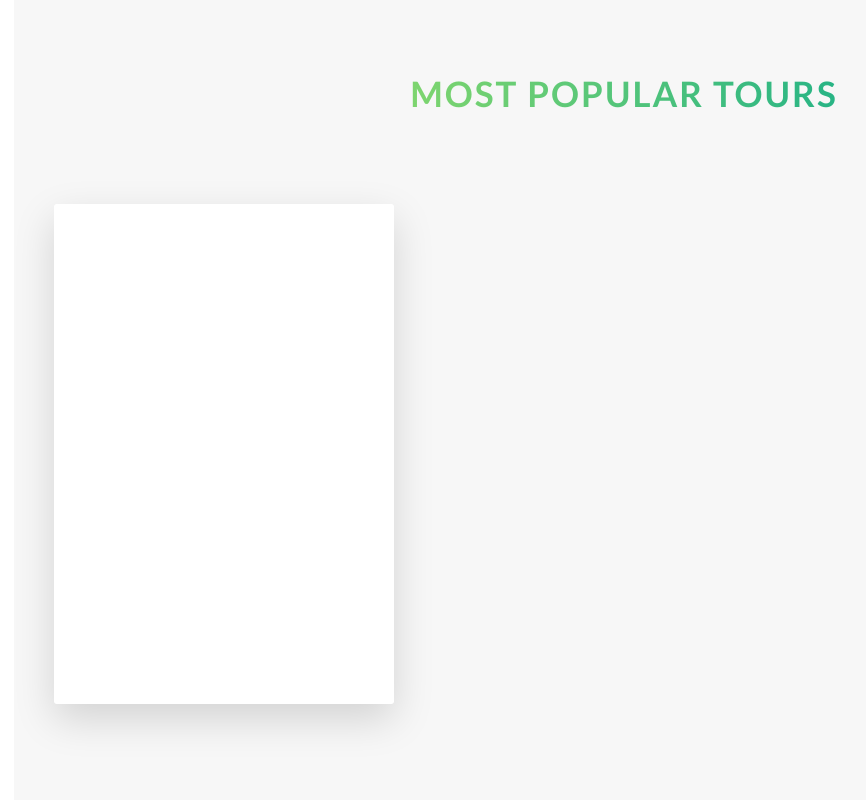
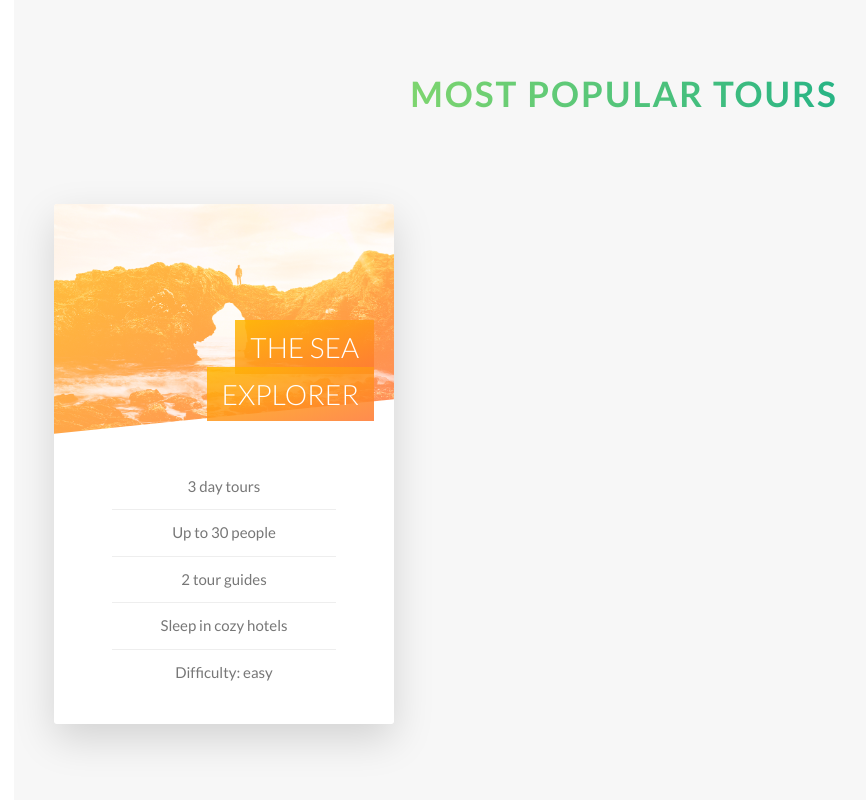
Before and after one commit to tatsurodev/advanced-css-and-sass, a website: page Natours/starter/index.html in a window 1280 px wide. Shown: the part 2429-3229 px from the top of the page, without its empty margins (16-882 px from the left). Drawn offline with Linux system fonts and the light colour scheme.

Commit message:
cardのfront部をstyling 40

```diff
--- a/Natours/starter/index.html
+++ b/Natours/starter/index.html
@@ -97,7 +97,24 @@
             <div class="row">
                 <div class="col-1-of-3">
                     <div class="card">
-                        <div class="card__side card__side--front">Front</div>
+                        <div class="card__side card__side--front">
+                            <div class="card__picture card__picture--1">
+                                &nbsp;
+                            </div>
+                            <h4 class="card__heading">
+                                <span class="card__heading-span card__heading-span--1">The Sea Explorer
+                                </span>
+                            </h4>
+                            <div class="card__details">
+                                <ul>
+                                    <li>3 day tours</li>
+                                    <li>Up to 30 people</li>
+                                    <li>2 tour guides</li>
+                                    <li>Sleep in cozy hotels</li>
+                                    <li>Difficulty: easy</li>
+                                </ul>
+                            </div>
+                        </div>
                         <div class="card__side card__side--back card__side--back-1">Back</div>
                     </div>
                 </div>
--- a/Natours/starter/sass/abstracts/_variables.scss
+++ b/Natours/starter/sass/abstracts/_variables.scss
@@ -9,7 +9,8 @@
 $color-tertiary-light: #2998ff;
 $color-tertiary-dark: #5643fa;
 
-$color-grey-light: #f7f7f7;
+$color-grey-light-1: #f7f7f7;
+$color-grey-light-2: #eee;
 
 $color-grey-dark: #777;
 $color-white: #fff;
--- a/Natours/starter/sass/components/_card.scss
+++ b/Natours/starter/sass/components/_card.scss
@@ -1,5 +1,6 @@
 .card {
-    $height-of-card__side: 50rem;
+    // Functionality
+    $height-of-card__side: 52rem;
     /* 子要素をrotateさせた時に遠近感を出す */
     perspective: 150rem;
     -moz-perspective: 150rem;
@@ -8,8 +9,6 @@
     height: $height-of-card__side;
 
     &__side {
-        color: #fff;
-        font-size: 2rem;
         height: $height-of-card__side;
         transition: all .8s ease;
         position: absolute;
@@ -19,6 +18,8 @@
         /* transform rotateさせた時に裏を表示するかしないかのproperty */
         backface-visibility: hidden;
         border-radius: 3px;
+        /* 子要素の背景がoverflowしてborder-radiusをなくさないようにhidden */
+        overflow: hidden;
         box-shadow: 0 1.5rem 4rem rgba($color-black, .15);
 
         &--front {
@@ -48,4 +49,81 @@
     &:hover &__side--back {
         transform: rotateY(0);
     }
+
+    // Front Side Styling
+    &__picture {
+        background-size: cover;
+        height: 23rem;
+        background-blend-mode: screen;
+        clip-path: polygon(0 0, 100% 0, 100% 85%, 0 100%);
+        -webkit-clip-path: polygon(0 0, 100% 0, 100% 85%, 0 100%);
+
+        &--1 {
+            /* 背景画像を複数指定してbackground-blend-modeで合わせる */
+            background-image:
+                linear-gradient(
+                    to right bottom,
+                    $color-secondary-light,
+                    $color-secondary-dark
+                ),
+                url(../img/nat-5.jpg)
+        }
+
+        &--2 {
+            background-image: url(../img/nat-5.jpg);
+        }
+
+        &--3 {
+            background-image: url(../img/nat-5.jpg);
+        }
+    }
+
+    &__heading {
+        font-size: 2.8rem;
+        font-weight: 300;
+        text-transform: uppercase;
+        text-align: right;
+        color: $color-white;
+        position: absolute;
+        top: 12rem;
+        right: 2rem;
+        width: 60%;
+    }
+
+    &__heading-span {
+        padding: 1rem 1.5rem;
+        /* 要素のボックスが改行によって断片化したとき、要素のbackground, padding, border等がどのように表示するべきかを指定する */
+        /* cloneで各fragmentが独立している様に扱う */
+        box-decoration-break: clone;
+        -webkit-box-decoration-break: clone;
+        &--1 {
+            background-image:
+                linear-gradient(
+                    to right bottom,
+                    rgba($color-secondary-light, .85),
+                    rgba($color-secondary-dark, .85)
+                )
+            ;
+        }
+    }
+
+    &__details {
+        padding: 3rem;
+
+        ul {
+            list-style: none;
+            width: 80%;
+            margin: 0 auto;
+
+            li {
+                text-align: center;
+                font-size: 1.5rem;
+                padding: 1rem;
+
+                &:not(:last-child) {
+                    border-bottom: 1px solid $color-grey-light-2;
+                }
+            }
+        }
+    }
 }
--- a/Natours/starter/sass/layouts/_header.scss
+++ b/Natours/starter/sass/layouts/_header.scss
@@ -16,6 +16,7 @@
     position: relative;
     /* 切り抜く */
     clip-path: polygon(0 0, 100% 0, 100% 75vh, 0 100%);
+    -webkit-clip-path: polygon(0 0, 100% 0, 100% 75vh, 0 100%);
 
     &__logo-box {
         position: absolute;
--- a/Natours/starter/sass/pages/_home.scss
+++ b/Natours/starter/sass/pages/_home.scss
@@ -1,5 +1,5 @@
 .section-about {
-    background-color: $color-grey-light;
+    background-color: $color-grey-light-1;
     padding: 25rem 0;
     margin-top: -20vh;
 }
@@ -25,7 +25,7 @@
 }
 
 .section-tours {
-    background-color: $color-grey-light;
+    background-color: $color-grey-light-1;
     padding: 25rem 0 50rem 0;
     margin-top: -10rem;
 }
```
Also changed, not shown: Natours/starter/css/style.css.
